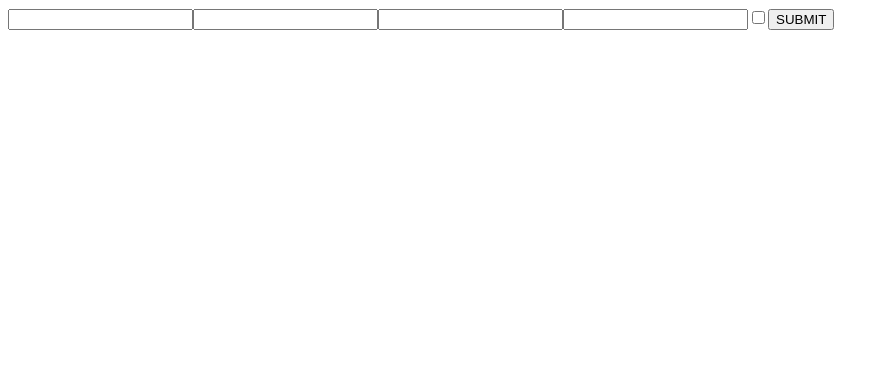
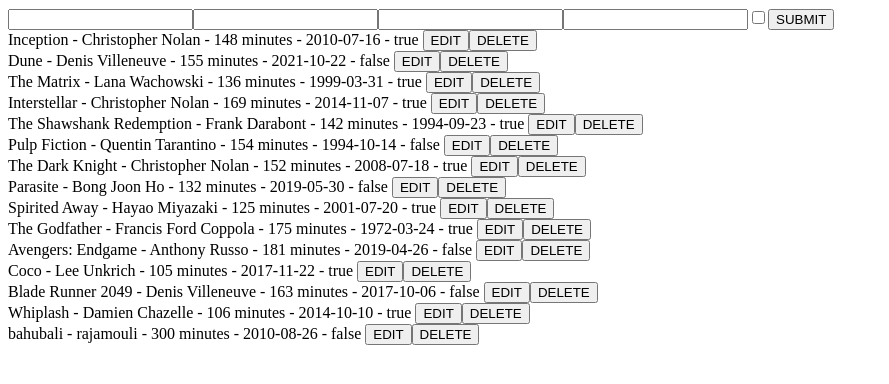
Before and after one commit to pshanthan/movie-collection, an Angular app: page /list in a window 1280 px wide. Shown: the top 384 px of the page, without its empty margins (0-889 px from the left). Built offline with nearby package versions, Linux system fonts and the light colour scheme; data requests are answered from the project's data file.

Commit message:
Oct 28, 2026, 5:45 PM

```diff
--- a/src/app/list/list.component.html
+++ b/src/app/list/list.component.html
@@ -9,7 +9,7 @@
 
 <div *ngFor="let m of movies">
   <app-card
-    (movie)="(m)"
+    [movie]="m"
     (edit)="startEdit($event)"
     (delete)="deleteMovie($event)"
   ></app-card>
```
